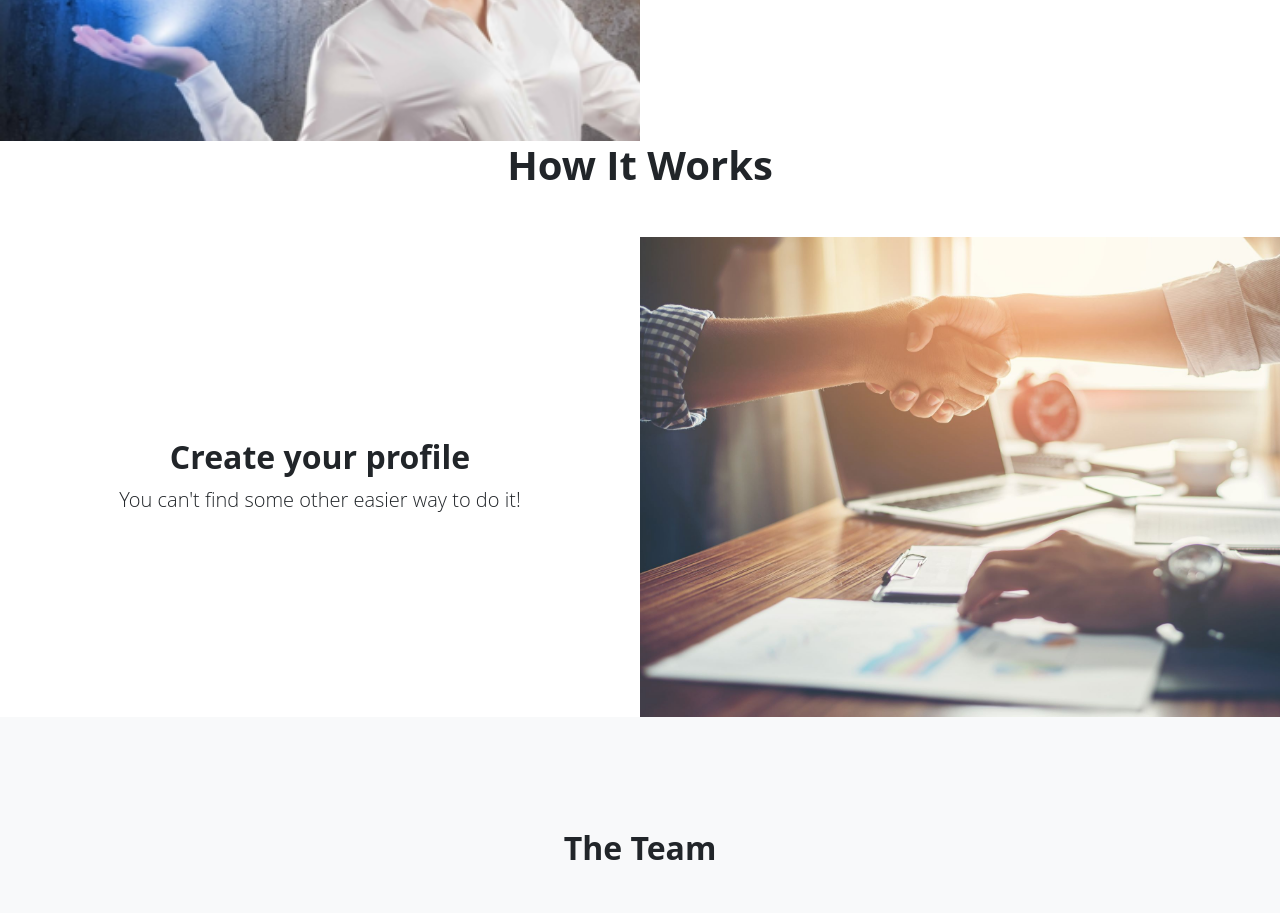
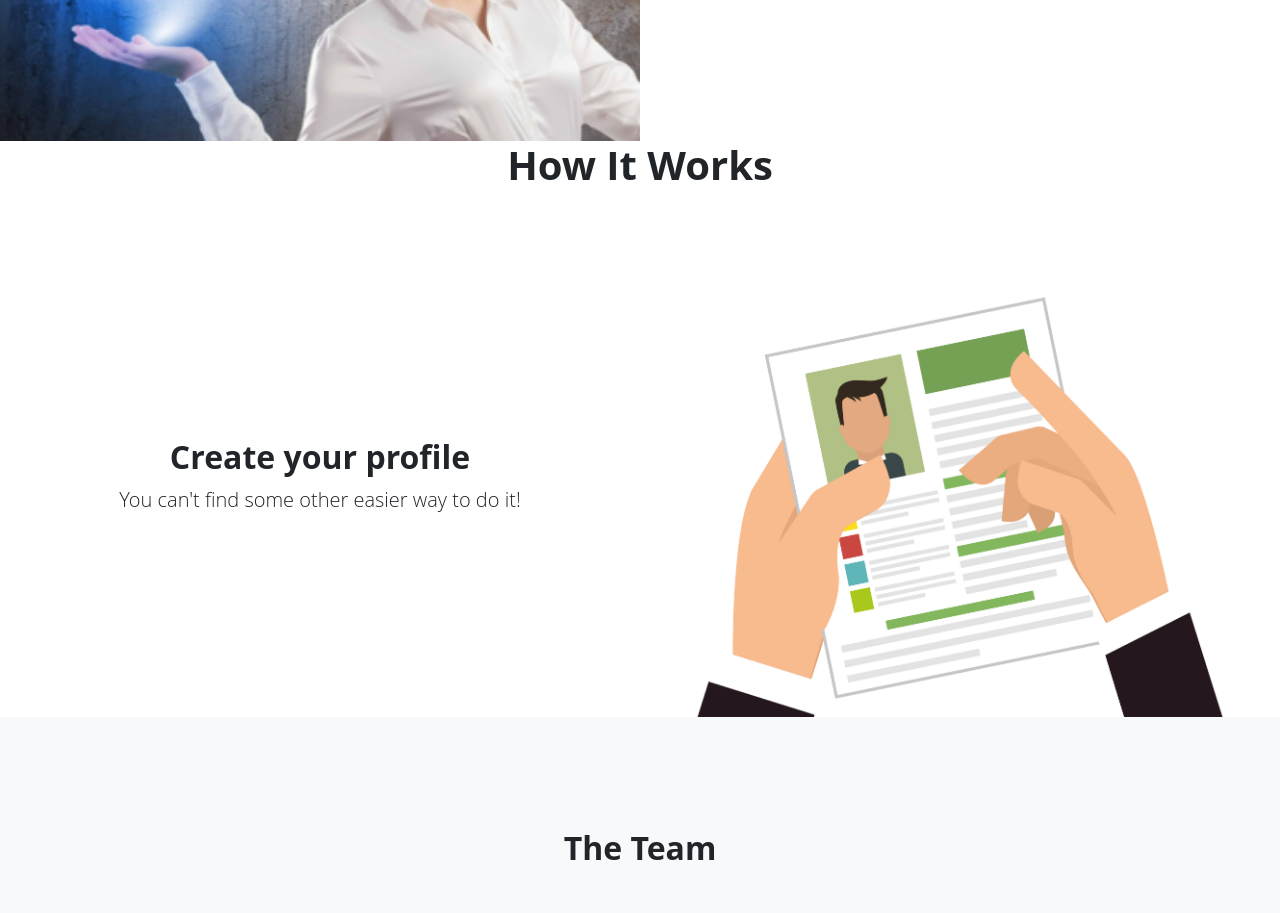
Before and after one commit to cristinamaria11/connect.github.io, a Jekyll site: the page index.html, which Jekyll copies as it is, in a window 1280 px wide. Shown: the part 1897-2810 px from the top of the page. Built offline with Jekyll 4.4.1, drawn with Linux system fonts in a browser that asks for light colours; grey boxes are pictures that could not be loaded.

Commit message:
Update index.html

```diff
--- a/index.html
+++ b/index.html
@@ -131,8 +131,12 @@
     <section class="showcase text-center">
       <div class="container-fluid p-0">
         <h1 class="mb-5">How It Works</h1>
+      </div>
+    </section>
+    <section class="showcase text-center">
+      <div class="container-fluid p-0">
         <div class="row no-gutters">
-          <div class="col-lg-6 order-lg-2 text-white showcase-img" style="background-image: url('images/landing_page/connect.jpg');"></div>
+          <div class="col-lg-6 order-lg-2 text-white showcase-img" style="background-image: url('images/landing_page/cv.jpg');"></div>
           <div class="col-lg-6 order-lg-1 my-auto showcase-text">
             <h2>Create your profile</h2>
             <p class="lead mb-0">You can't find some other easier way to do it!</p>
```
